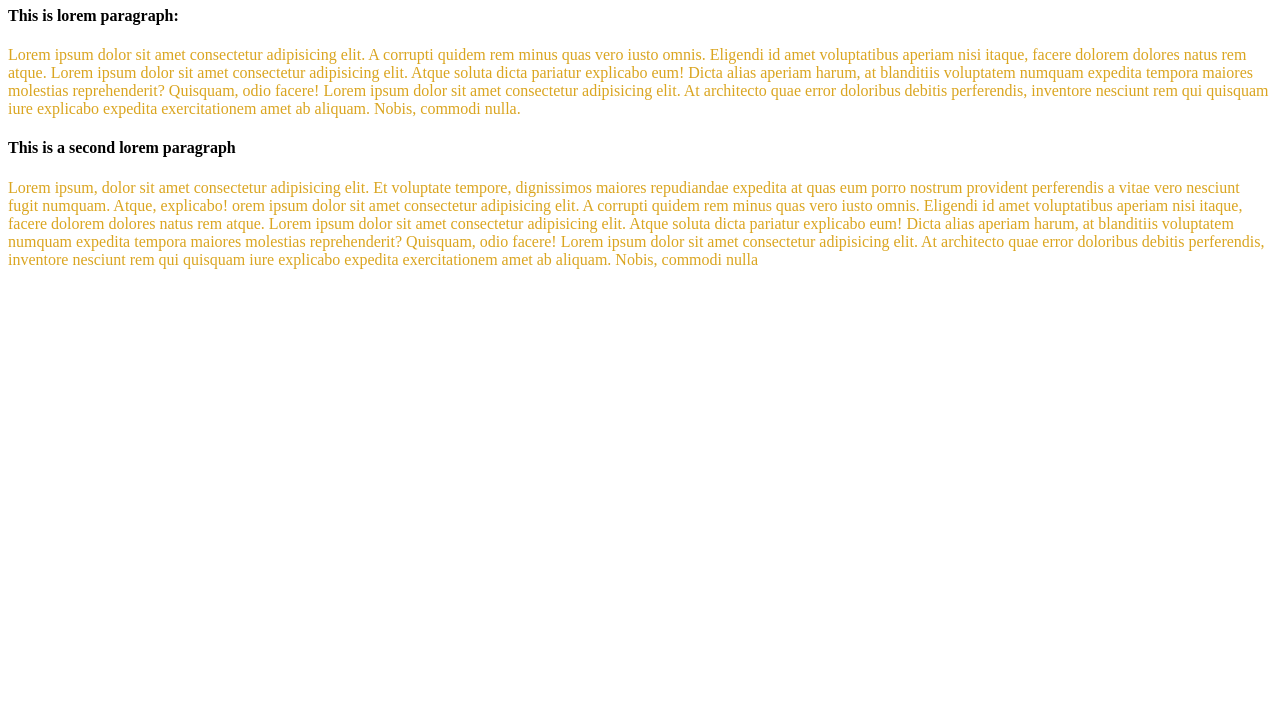
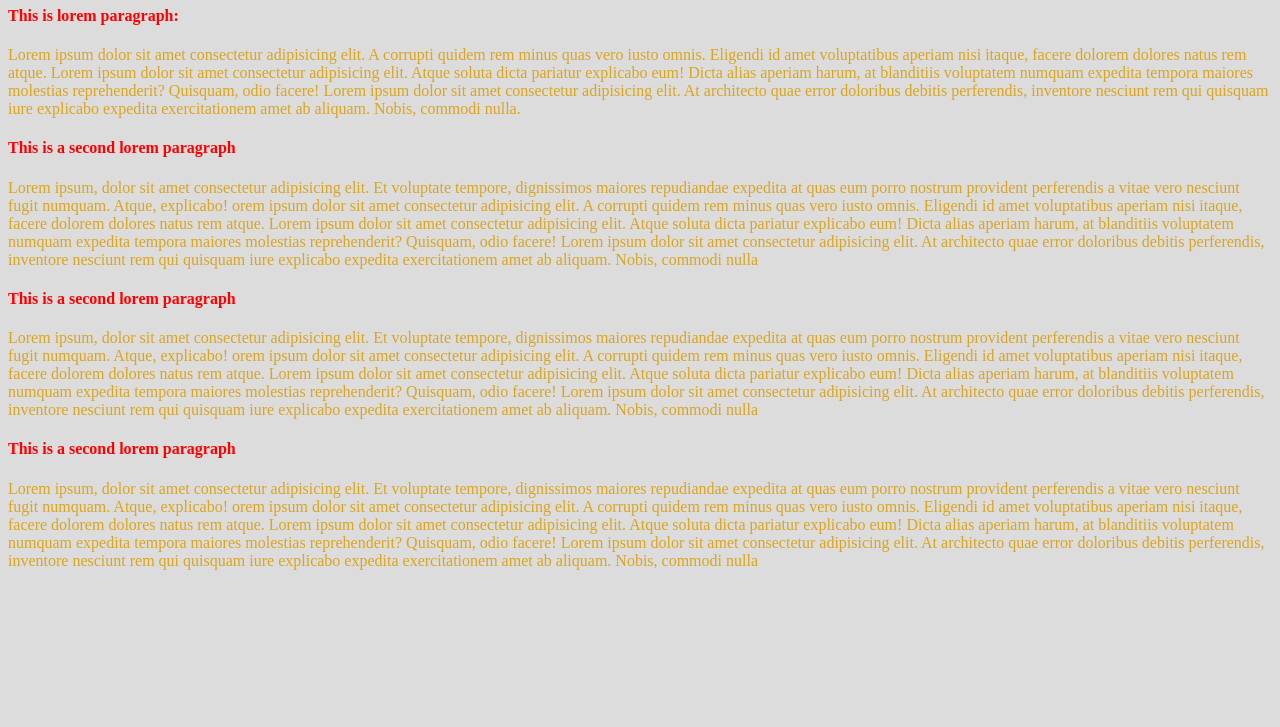
Before and after one commit to rahmanislam05/my-frist-github-repo, a plain HTML site: page index.html in a window 1280 px wide. Shown: the part 73-800 px from the top of the page. Drawn offline with Linux system fonts and the light colour scheme.

Commit message:
addeed second bloh

```diff
--- a/index.html
+++ b/index.html
@@ -13,5 +13,11 @@
 
     <h4>This is a second lorem paragraph</h4>
     <p>Lorem ipsum, dolor sit amet consectetur adipisicing elit. Et voluptate tempore, dignissimos maiores repudiandae expedita at quas eum porro nostrum provident perferendis a vitae vero nesciunt fugit numquam. Atque, explicabo! orem ipsum dolor sit amet consectetur adipisicing elit. A corrupti quidem rem minus quas vero iusto omnis. Eligendi id amet voluptatibus aperiam nisi itaque, facere dolorem dolores natus rem atque. Lorem ipsum dolor sit amet consectetur adipisicing elit. Atque soluta dicta pariatur explicabo eum! Dicta alias aperiam harum, at blanditiis voluptatem numquam expedita tempora maiores molestias reprehenderit? Quisquam, odio facere! Lorem ipsum dolor sit amet consectetur adipisicing elit. At architecto quae error doloribus debitis perferendis, inventore nesciunt rem qui quisquam iure explicabo expedita exercitationem amet ab aliquam. Nobis, commodi nulla</p>
+
+    <h4>This is a second lorem paragraph</h4>
+    <p>Lorem ipsum, dolor sit amet consectetur adipisicing elit. Et voluptate tempore, dignissimos maiores repudiandae expedita at quas eum porro nostrum provident perferendis a vitae vero nesciunt fugit numquam. Atque, explicabo! orem ipsum dolor sit amet consectetur adipisicing elit. A corrupti quidem rem minus quas vero iusto omnis. Eligendi id amet voluptatibus aperiam nisi itaque, facere dolorem dolores natus rem atque. Lorem ipsum dolor sit amet consectetur adipisicing elit. Atque soluta dicta pariatur explicabo eum! Dicta alias aperiam harum, at blanditiis voluptatem numquam expedita tempora maiores molestias reprehenderit? Quisquam, odio facere! Lorem ipsum dolor sit amet consectetur adipisicing elit. At architecto quae error doloribus debitis perferendis, inventore nesciunt rem qui quisquam iure explicabo expedita exercitationem amet ab aliquam. Nobis, commodi nulla</p>
+
+    <h4>This is a second lorem paragraph</h4>
+    <p>Lorem ipsum, dolor sit amet consectetur adipisicing elit. Et voluptate tempore, dignissimos maiores repudiandae expedita at quas eum porro nostrum provident perferendis a vitae vero nesciunt fugit numquam. Atque, explicabo! orem ipsum dolor sit amet consectetur adipisicing elit. A corrupti quidem rem minus quas vero iusto omnis. Eligendi id amet voluptatibus aperiam nisi itaque, facere dolorem dolores natus rem atque. Lorem ipsum dolor sit amet consectetur adipisicing elit. Atque soluta dicta pariatur explicabo eum! Dicta alias aperiam harum, at blanditiis voluptatem numquam expedita tempora maiores molestias reprehenderit? Quisquam, odio facere! Lorem ipsum dolor sit amet consectetur adipisicing elit. At architecto quae error doloribus debitis perferendis, inventore nesciunt rem qui quisquam iure explicabo expedita exercitationem amet ab aliquam. Nobis, commodi nulla</p>
 </body>
 </html>
--- a/styles/styles.css
+++ b/styles/styles.css
@@ -1,3 +1,6 @@
+*{
+    background-color:gainsboro;
+}
 p{
     color:goldenrod;
 }
@@ -6,3 +9,6 @@ h1{
     font-style: italic;
     color:brown;
 }
+h4{
+    color: red;
+}
```
